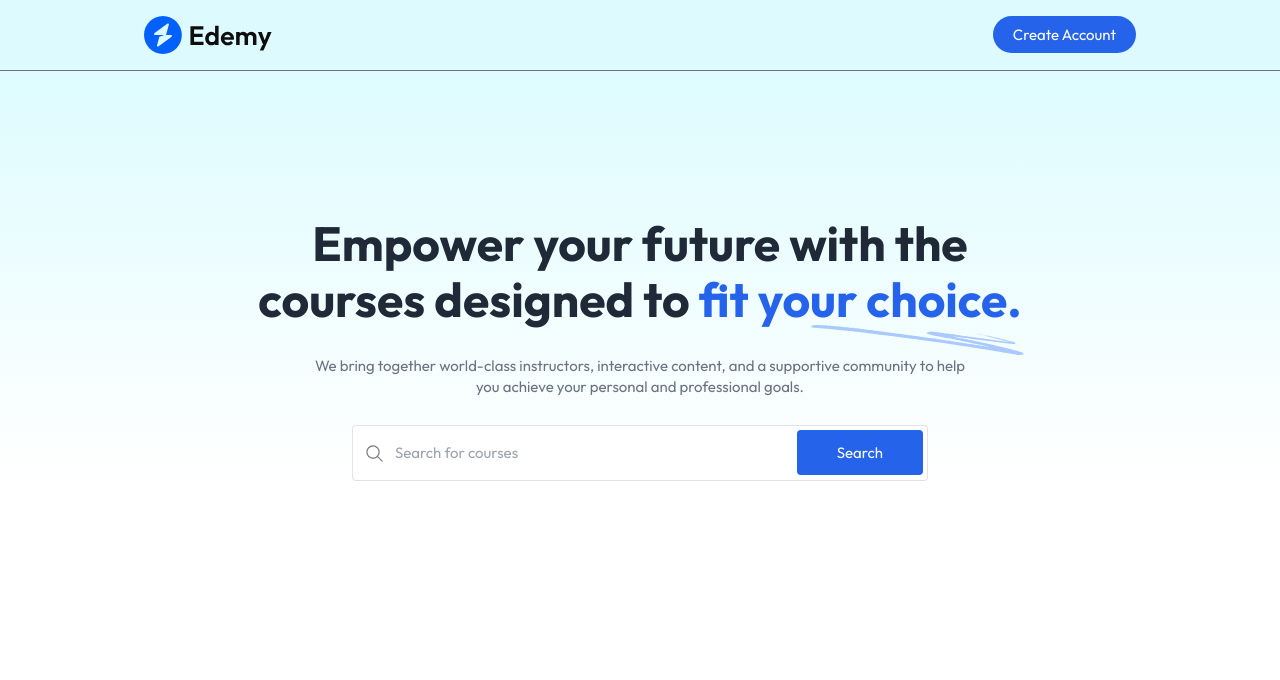
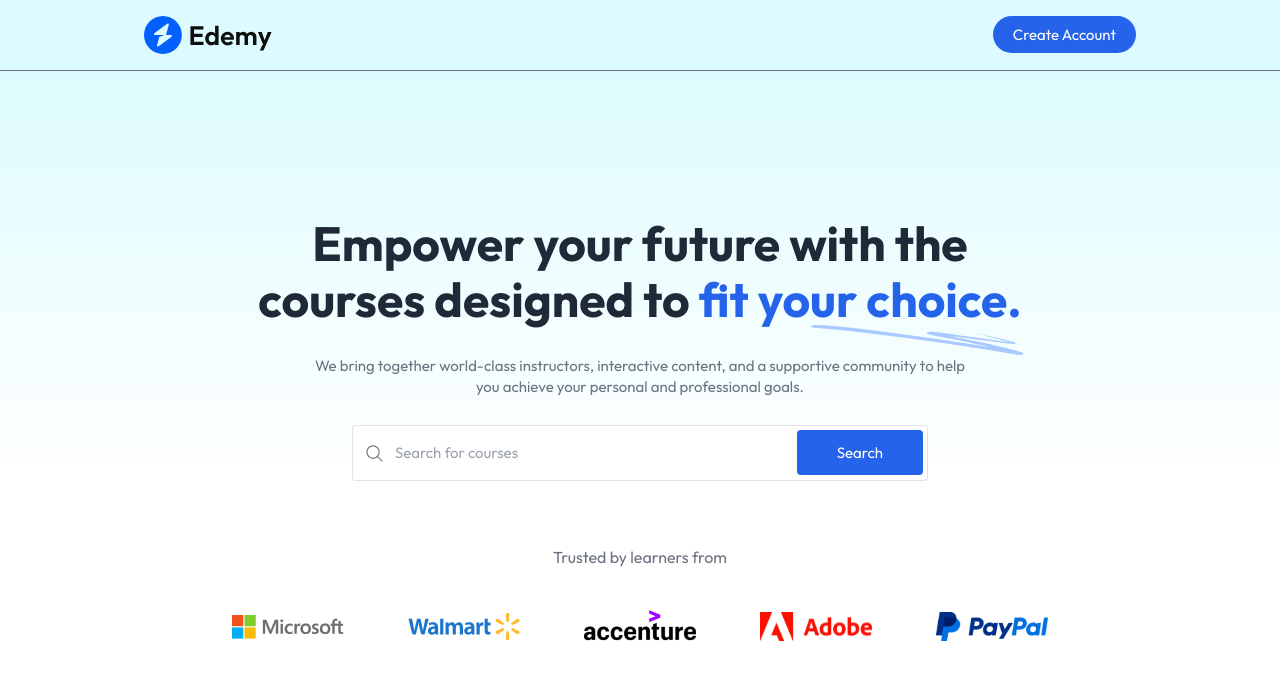
Before and after one commit to pula-ashok/fork-lms, a React (Vite) app in the folder client/: page / in a window 1280 px wide. Shown: the top 680 px of the page. Built offline with nearby package versions, Linux system fonts and the light colour scheme; no server answers.

Commit message:
companies component completed

```diff
--- a/client/src/components/student/Companies.jsx
+++ b/client/src/components/student/Companies.jsx
@@ -1,8 +1,18 @@
 import React from 'react'
+import { assets } from './../../assets/assets';
 
 const Companies = () => {
   return (
-    <div>Companies</div>
+    <div className='pt-16'>
+      <p className='text-base text-gray-500'>Trusted by learners from</p>
+      <div className='flex flew-wrap justify-center items-center gap-6 md:gap-16 md:mt-10 mt-5'>
+        <img src={assets.microsoft_logo} alt="microsoft" className='w-20 md:w-28' />
+        <img src={assets.walmart_logo} alt="walmart" className='w-20 md:w-28' />
+        <img src={assets.accenture_logo} alt="accenture" className='w-20 md:w-28' />
+        <img src={assets.adobe_logo} alt="adobe" className='w-20 md:w-28' />
+        <img src={assets.paypal_logo} alt="paypal" className='w-20 md:w-28' />
+      </div>
+    </div>
   )
 }
 
--- a/client/src/pages/student/Home.jsx
+++ b/client/src/pages/student/Home.jsx
@@ -1,10 +1,12 @@
 import React from 'react'
 import Hero from '../../components/student/Hero'
+import Companies from '../../components/student/Companies'
 
 const Home = () => {
   return (
-    <div>
+    <div className='flex flex-col items-center text-center'>
       <Hero/>
+      <Companies/>
     </div>
   )
 }
```
